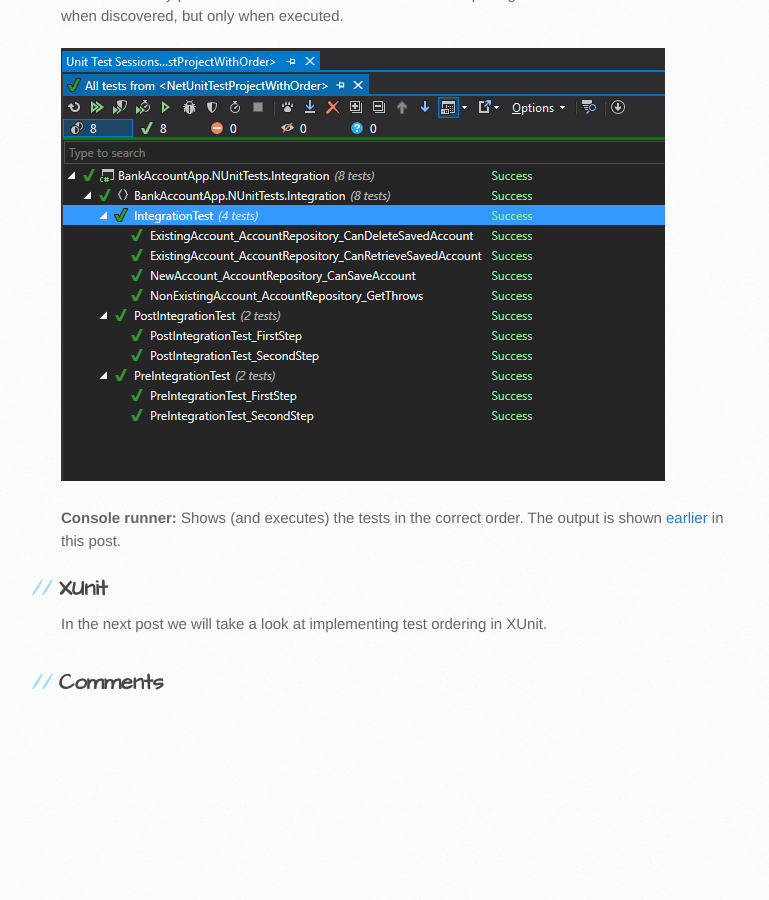
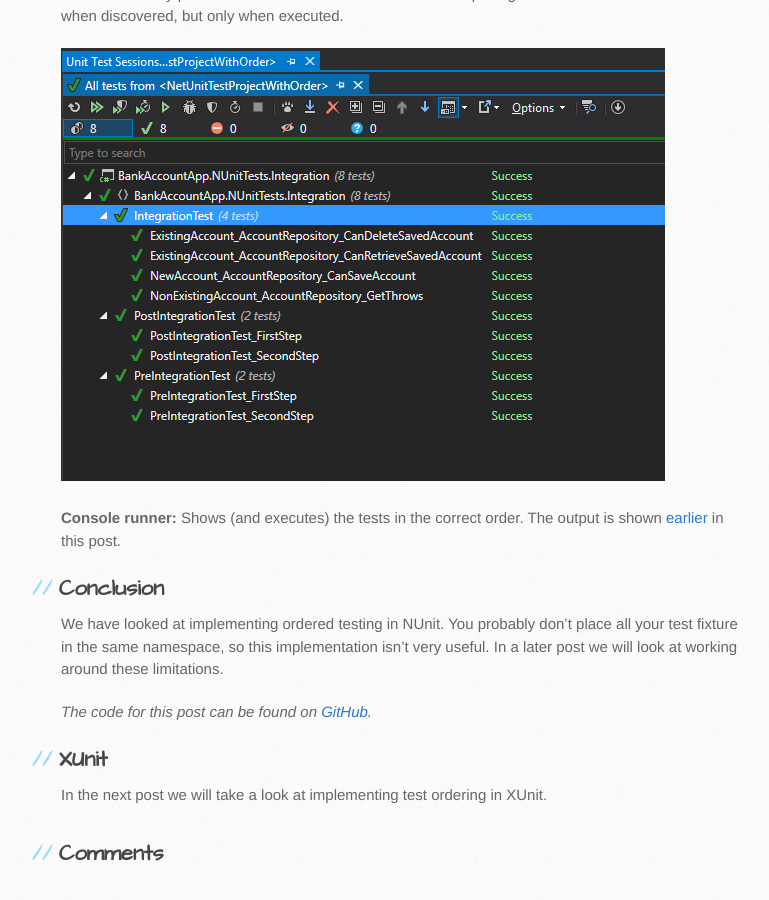
Before and after one commit to Sebazzz/sebazzz.github.io, a Jekyll site: the page built from _posts/2016-06-07-ordered-tests-with-nunit-mstest-xunit-pt3-nunit.md, in a window 1280 px wide and 900 px high, scrolled down 5590 px. Shown: the whole window, without its empty margins (109-878 px from the left). Built offline with Jekyll 4.4.1, drawn with Linux system fonts in a browser that asks for light colours; comment, search, counter and statistics services are not loaded; before the commit the page ends 6319 px from its top, so only the background shows below that.

Commit message:
Add conclusion

```diff
--- a/_posts/2016-06-07-ordered-tests-with-nunit-mstest-xunit-pt3-nunit.md
+++ b/_posts/2016-06-07-ordered-tests-with-nunit-mstest-xunit-pt3-nunit.md
@@ -200,5 +200,11 @@ How does the tooling support ordered tests?
 
 **Console runner:** Shows (and executes) the tests in the correct order. The output is shown [earlier](#running-the-tests) in this post.
 
+## Conclusion
+
+We have looked at implementing ordered testing in NUnit. You probably don't place all your test fixture in the same namespace, so this implementation isn't very useful. In a later post we will look at working around these limitations.
+
+*The code for this post can be found on [GitHub](https://github.com/Sebazzz/NetUnitTestComparison/tree/2016-06-05).*
+
 ## XUnit
 In the next post we will take a look at implementing test ordering in XUnit.
```
Also changed, not shown: _posts/2016-06-08-ordered-tests-with-nunit-mstest-xunit-pt4-xunit.md (+6 -0 lines).
